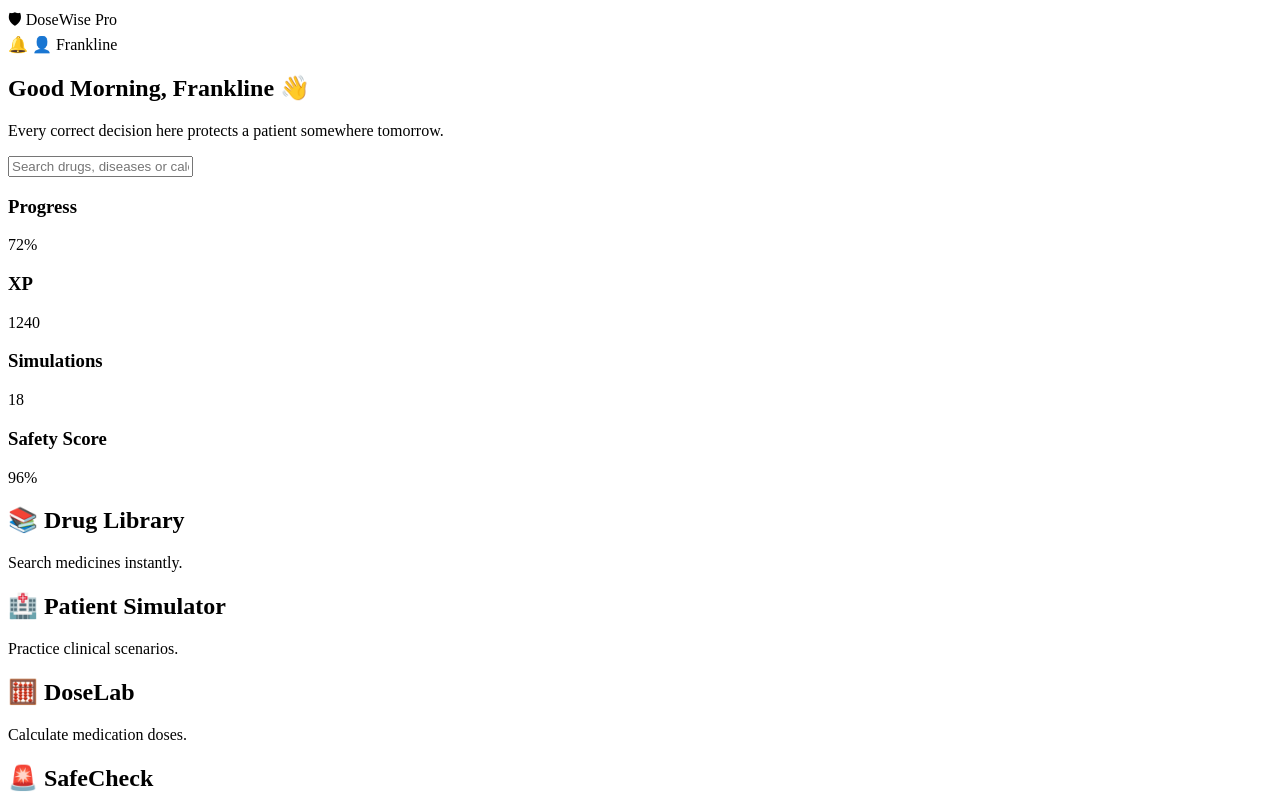
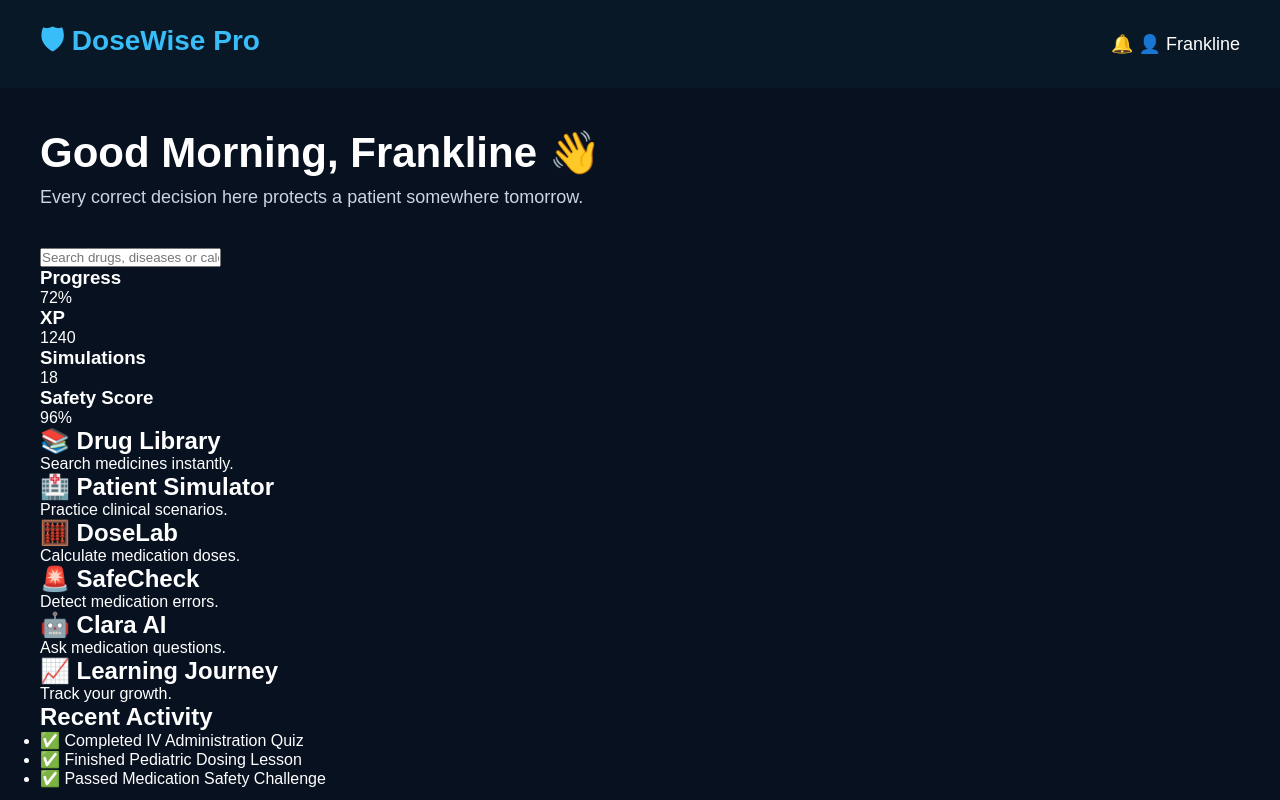
Before and after one commit to FranklineShemigi/Net-Health, a plain HTML site: page dashboard.html in a window 1280 px wide. Shown: the top 800 px of the page. Drawn offline with Linux system fonts and the light colour scheme.

Commit message:
Styled dashboard navigation and welcome section

```diff
--- a/CSS/dashboard.css
+++ b/CSS/dashboard.css
@@ -0,0 +1,50 @@
+*{
+    margin:0;
+    padding:0;
+    box-sizing:border-box;
+}
+
+body{
+    font-family:Arial,sans-serif;
+    background:#07111f;
+    color:white;
+}
+
+nav{
+    display:flex;
+    justify-content:space-between;
+    align-items:center;
+    padding:20px 40px;
+    background:#091827;
+}
+
+.logo{
+    font-size:28px;
+    font-weight:bold;
+    color:#38bdf8;
+}
+
+.profile{
+    display:flex;
+    align-items:center;
+    gap:20px;
+    font-size:18px;
+}
+
+main{
+    padding:40px;
+}
+
+.welcome{
+    margin-bottom:40px;
+}
+
+.welcome h1{
+    font-size:42px;
+    margin-bottom:10px;
+}
+
+.welcome p{
+    color:#cbd5e1;
+    font-size:18px;
+}
--- a/dashboard.html
+++ b/dashboard.html
@@ -5,18 +5,17 @@
 
 <meta charset="UTF-8">
 
-<meta name="viewport"
-content="width=device-width, initial-scale=1.0">
+<meta name="viewport" content="width=device-width, initial-scale=1.0">
 
 <title>Clinical Hub | DoseWise Pro</title>
 
-<link rel="stylesheet"
-href="css/dashboard.css">
+<link rel="stylesheet" href="css/dashboard.css">
 
 </head>
 
 <body>
-  <header>
+
+<header>
 
 <nav>
 
@@ -39,150 +38,89 @@ href="css/dashboard.css">
 </header>
 
 <main>
-  <section class="welcome">
+
+<section class="welcome">
 
 <h1>
-
 Good Morning, Frankline 👋
-
 </h1>
 
 <p>
-
 Every correct decision here protects a patient somewhere tomorrow.
-
 </p>
 
 </section>
-  <section class="search">
+
+<section class="search">
 
 <input
-
 type="text"
-
 placeholder="Search drugs, diseases or calculations..."
-
 >
 
 </section>
-  <section class="stats">
+
+<section class="stats">
 
 <div class="stat-card">
-
 <h3>Progress</h3>
-
 <p>72%</p>
-
 </div>
 
 <div class="stat-card">
-
 <h3>XP</h3>
-
 <p>1240</p>
-
 </div>
 
 <div class="stat-card">
-
 <h3>Simulations</h3>
-
 <p>18</p>
-
 </div>
 
 <div class="stat-card">
-
 <h3>Safety Score</h3>
-
 <p>96%</p>
-
 </div>
 
 </section>
 
-  <section class="modules">
+<section class="modules">
 
 <div class="module">
-
 <h2>📚 Drug Library</h2>
-
-<p>
-
-Search medicines instantly.
-
-</p>
-
+<p>Search medicines instantly.</p>
 </div>
 
 <div class="module">
-
 <h2>🏥 Patient Simulator</h2>
-
-<p>
-
-Practice clinical scenarios.
-
-</p>
-
+<p>Practice clinical scenarios.</p>
 </div>
 
 <div class="module">
-
 <h2>🧮 DoseLab</h2>
-
-<p>
-
-Calculate medication doses.
-
-</p>
-
+<p>Calculate medication doses.</p>
 </div>
 
 <div class="module">
-
 <h2>🚨 SafeCheck</h2>
-
-<p>
-
-Detect medication errors.
-
-</p>
-
+<p>Detect medication errors.</p>
 </div>
 
 <div class="module">
-
 <h2>🤖 Clara AI</h2>
-
-<p>
-
-Ask medication questions.
-
-</p>
-
+<p>Ask medication questions.</p>
 </div>
 
 <div class="module">
-
 <h2>📈 Learning Journey</h2>
-
-<p>
-
-Track your growth.
-
-</p>
-
+<p>Track your growth.</p>
 </div>
 
 </section>
-  <section class="activity">
 
-<h2>
+<section class="activity">
 
-Recent Activity
-
-</h2>
+<h2>Recent Activity</h2>
 
 <ul>
 
```
Also changed, not shown: CSS/style.css (+10 -53 lines), Notes/Notes.md (+4 -0 lines), index.html (+4 -8 lines), CSS/drug-library.css (deleted), drug-library.html (deleted), login.html (deleted).
